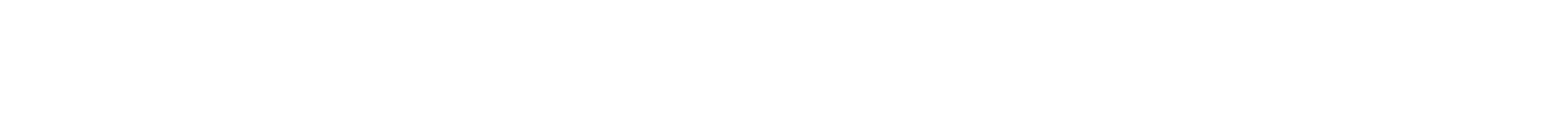
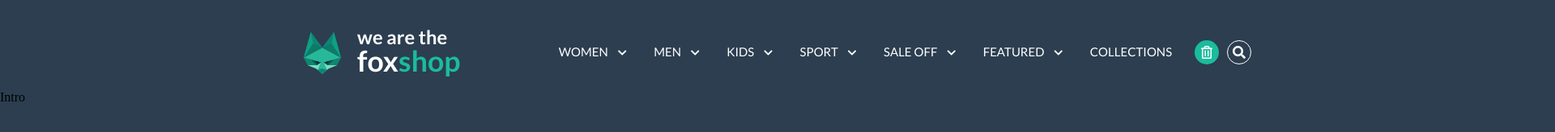
Before and after one commit to amulyk/nikoloz-bregvadze-personal-project-html-and-css, a plain HTML site: page index.html in a window 1280 px wide. Shown: the whole page at 81% size, 1920 px wide, since content can reach past the window. Drawn offline with Linux system fonts and the light colour scheme.

Commit message:
feat(Component 1): Finish Component 1
Create basic structure for Component 2

```diff
--- a/index.html
+++ b/index.html
@@ -7,9 +7,44 @@
     <title>Niki Bregvadze</title>
     <link rel="stylesheet" href="https://use.fontawesome.com/releases/v5.8.1/css/all.css" integrity="sha384-50oBUHEmvpQ+1lW4y57PTFmhCaXp0ML5d60M1M7uH2+nqUivzIebhndOJK28anvf" crossorigin="anonymous">
     <link rel="stylesheet" href="/styles/fonts.css">
+    <link rel="stylesheet" href="/styles/colors.css">
     <link rel="stylesheet" href="/styles/main.css">
 </head>
 <body>
+    <div class="container">
 
+        <nav>
+            <div class="navWrap">
+                <div class="navLogoWrap">
+                    <div class="navLogoImgWrap">
+                        <img src="assets/nav-fox.png" alt="">
+                    </div>
+                    <div class="navLogoTextWrap">
+                        <span>we are the</span>
+                        <span>fox</span><span class="green">shop</span>
+                    </div>
+                </div>
+                <div class="navMenuWrap">
+                    <div class="navMenuButtonsWrap">
+                        <span class="navMenuButton">
+                        <span class="navItem">WOMEN</span><i class="fas fa-chevron-down"></i>
+                        <span class="navItem">MEN</span><i class="fas fa-chevron-down"></i>
+                        <span class="navItem">KIDS</span><i class="fas fa-chevron-down"></i>
+                        <span class="navItem">SPORT</span><i class="fas fa-chevron-down"></i>
+                        <span class="navItem">SALE</span> OFF<i class="fas fa-chevron-down"></i>
+                        <span class="navItem">FEATURED</span><i class="fas fa-chevron-down"></i>
+                        <span class="navItem">COLLECTIONS</span></span>
+                    </div>
+                </div>
+                <div class="navButtonsWrap">
+                    <span class="navButton"><i class="far fa-trash-alt"></i></span>
+                    <span class="navButton"><i class="fas fa-search"></i></span>
+                </div>
+            </div>
+        </nav>
+
+        Intro
+
+    </div>
 </body>
 </html>
--- /dev/null
+++ b/styles/colors.css
@@ -0,0 +1,3 @@
+.green{
+    color: #1ABC9C;
+}
--- a/styles/fonts.css
+++ b/styles/fonts.css
@@ -1,5 +1,5 @@
 /* 'Lato' */
-@import url('https://fonts.googleapis.com/css?family=Lato');
+@import url('https://fonts.googleapis.com/css?family=Lato:100,100i,300,300i,400,400i,700,700i,900,900i');
 /* 'Raleway' */
 @import url('https://fonts.googleapis.com/css?family=Raleway');
 /*  'Playfair Display' */
--- a/styles/main.css
+++ b/styles/main.css
@@ -0,0 +1,133 @@
+* {
+    box-sizing: border-box;
+    margin: 0;
+    padding: 0;
+}
+
+.container {
+    width: 1920px;
+    height:900px;
+    margin: auto;
+    background: #2c3e50
+}
+
+nav {
+    /* width: 1170px; */
+    height: 112px;
+    background: #2c3e50
+}
+
+.navWrap {
+    margin: 0 375px;
+    display: flex;
+}
+
+.navLogoWrap {
+    display: flex;
+    height: 66px;
+    width: 190.09px;
+    margin-top: 25.5px;
+}
+
+
+.navLogoTextWrap,
+.navLogoImgWrap {
+    color: white;
+    font-family: "Lato";
+    display: inline-block;
+}
+
+.navLogoImgWrap {
+    margin-top: 14.5px;
+    margin-right: 20.1px;
+}
+
+.navLogoTextWrap {
+    margin-top: 5px;
+}
+
+.navLogoTextWrap span:first-child {
+    font-size: 23.8px;
+}
+
+.navLogoTextWrap span:nth-child(2),
+.navLogoTextWrap span:nth-child(3) {
+    font-size: 35.69px
+}
+
+.navLogoTextWrap span {
+    font-weight: bold;
+    line-height: 30.69px;
+}
+
+.navMenuWrap{
+    margin-left:16.7px;
+    display:flex;
+
+    height: 76.71px;
+
+
+    width:864px;
+    align-items: flex-end;
+}
+.navMenuButtonsWrap{
+    display:flex;
+    flex:1;
+    height:20px;
+    flex-direction: row;
+    justify-content: space-between;
+}
+.navMenuButton{
+    width: 766px;
+    font-size: 15px;
+    line-height: 15px;
+    color: white;
+    margin-left: 108px;
+    text-decoration: none;
+    font-family: Lato;
+    align-items: flex-end;
+}
+.fa{
+   vertical-align: middle;
+}
+
+.navMenuButton .fa-chevron-down{
+    width: 8px;
+    /* height: 16px; */
+    font-size: 12px;
+    margin-left: 1em;
+    margin-right: 25pt;
+}
+
+.navButtonsWrap{
+    display: flex;
+    flex:1;
+    flex-direction: row;
+    align-items: flex-end;
+    justify-items: flex-end
+}
+.navButton{
+    display:flex;
+    height: 30px;
+    margin-bottom: 12px;
+    width:30px;
+    background: #2c3e50;
+    border-radius: 15px;
+    border:1px solid white;
+    align-items: center;
+    justify-content: center;
+}
+.navButton:first-of-type{
+    background: #1ABC9C;
+    margin-right:10px;
+    margin-left: 29.3px;
+    border-color:white;
+    border-color: transparent;
+}
+
+.navButton i{
+    color:white
+}
+.navItem:hover{
+    color:#1ABC9C
+}
```
Also changed, not shown: assets/nav-fox.png (added).
